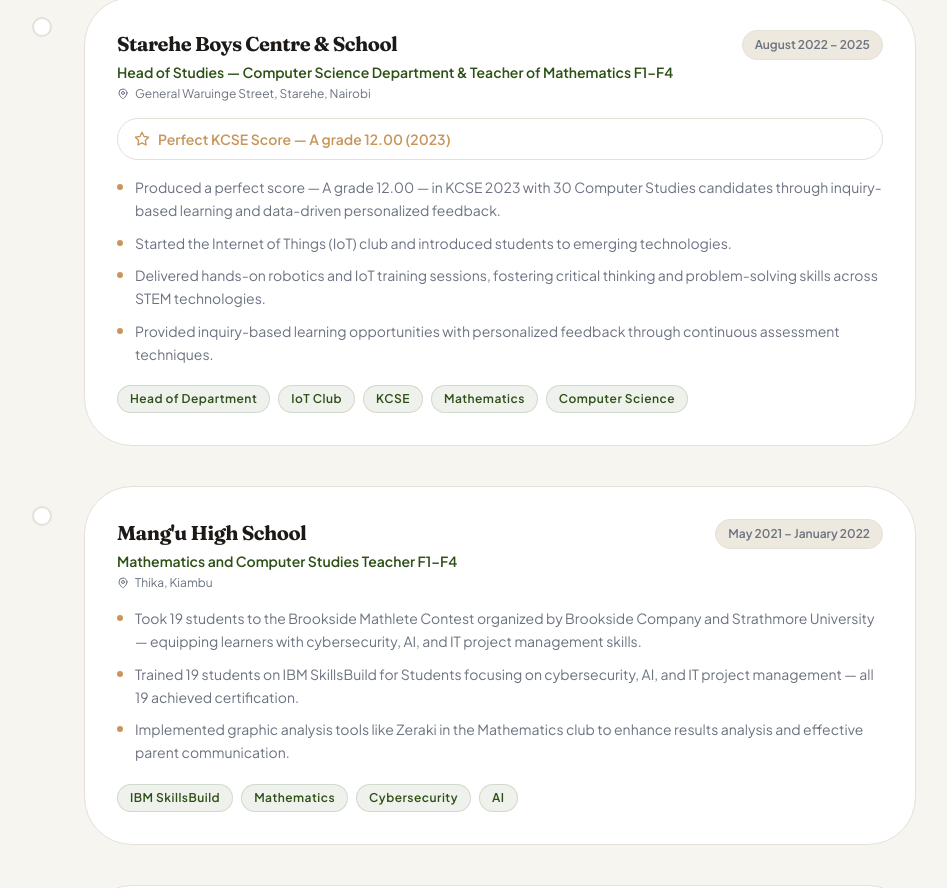
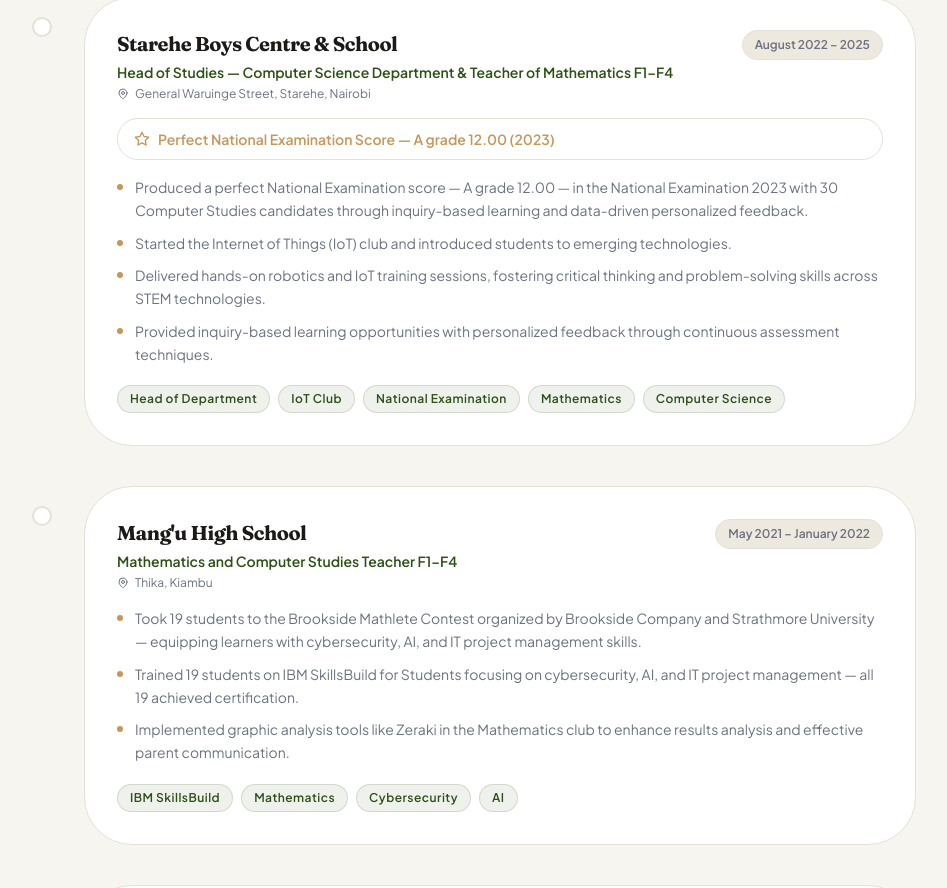
Before and after one commit to eli-were/stellahportfolio, a Next.js app: page /experience in a window 1280 px wide. Shown: the part 854-1742 px from the top of the page, without its empty margins (172-1119 px from the left). Built offline with nearby package versions, Linux system fonts and the light colour scheme.

Commit message:
Updated Expirience Timeline

```diff
--- a/src/app/experience/components/ExperienceTimeline.tsx
+++ b/src/app/experience/components/ExperienceTimeline.tsx
@@ -24,14 +24,14 @@ const experiences = [
     period: 'August 2022 – 2025',
     current: false,
     color: 'accent',
-    highlight: 'Perfect KCSE Score — A grade 12.00 (2023)',
+    highlight: 'Perfect National Examination Score — A grade 12.00 (2023)',
     responsibilities: [
-      'Produced a perfect score — A grade 12.00 — in KCSE 2023 with 30 Computer Studies candidates through inquiry-based learning and data-driven personalized feedback.',
+      'Produced a perfect National Examination score — A grade 12.00 — in the National Examination 2023 with 30 Computer Studies candidates through inquiry-based learning and data-driven personalized feedback.',
       'Started the Internet of Things (IoT) club and introduced students to emerging technologies.',
       'Delivered hands-on robotics and IoT training sessions, fostering critical thinking and problem-solving skills across STEM technologies.',
       'Provided inquiry-based learning opportunities with personalized feedback through continuous assessment techniques.',
     ],
-    tags: ['Head of Department', 'IoT Club', 'KCSE', 'Mathematics', 'Computer Science'],
+    tags: ['Head of Department', 'IoT Club', 'National Examination', 'Mathematics', 'Computer Science'],
   },
   {
     id: 3,
```
